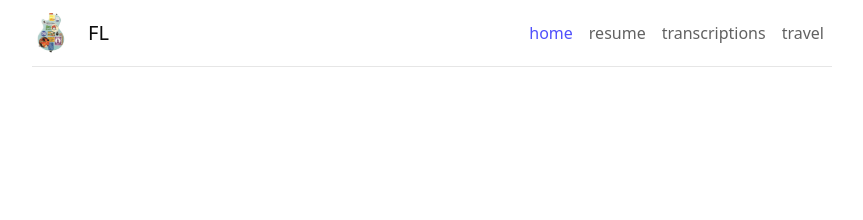
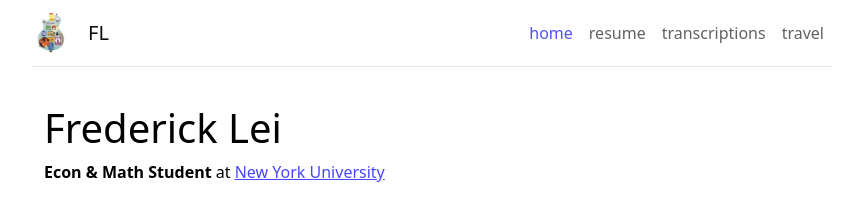
Before and after one commit to fyl03/fyl03.github.io, a plain HTML site: page index.html in a window 1280 px wide. Shown: the whole page, without its empty margins (208-1071 px from the left). Drawn offline with nearby package versions, Linux system fonts and the light colour scheme.

Commit message:
Update index.html

```diff
--- a/index.html
+++ b/index.html
@@ -52,5 +52,16 @@
             </nav>
 
         </header>
+
+        <!-- page content -->
+        <div class="container mt-5">
+            <!-- home -->
+            <div class="post">
+                <header class="post-header">
+                    <h1 class="post-title">
+                        <span class="font-weight-bold">F</span>rederick <span class="font-weight-bold">L</span>ei
+                    </h1>
+                    <p class="desc"><b>Econ & Math Student</b> at <a href="https://www.nyu.edu" rel="external nofollow noopener" target="_blank">New York University</a></p>
+                </header>
     </body>
 </html>
```
